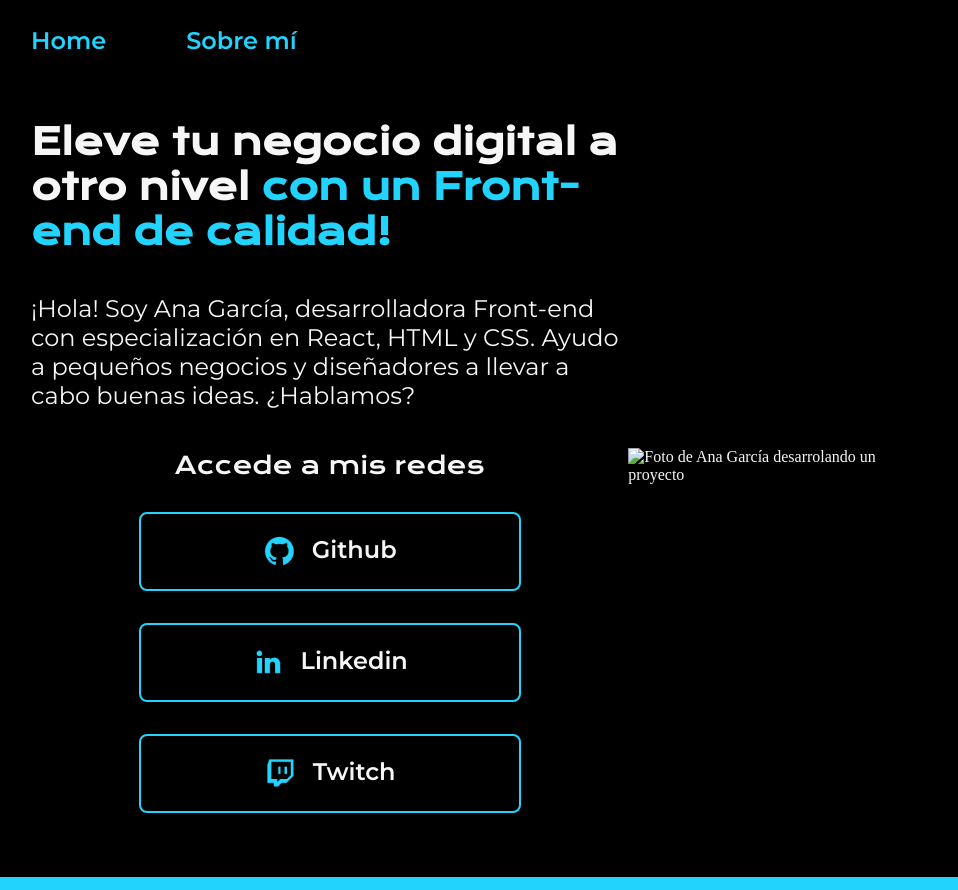
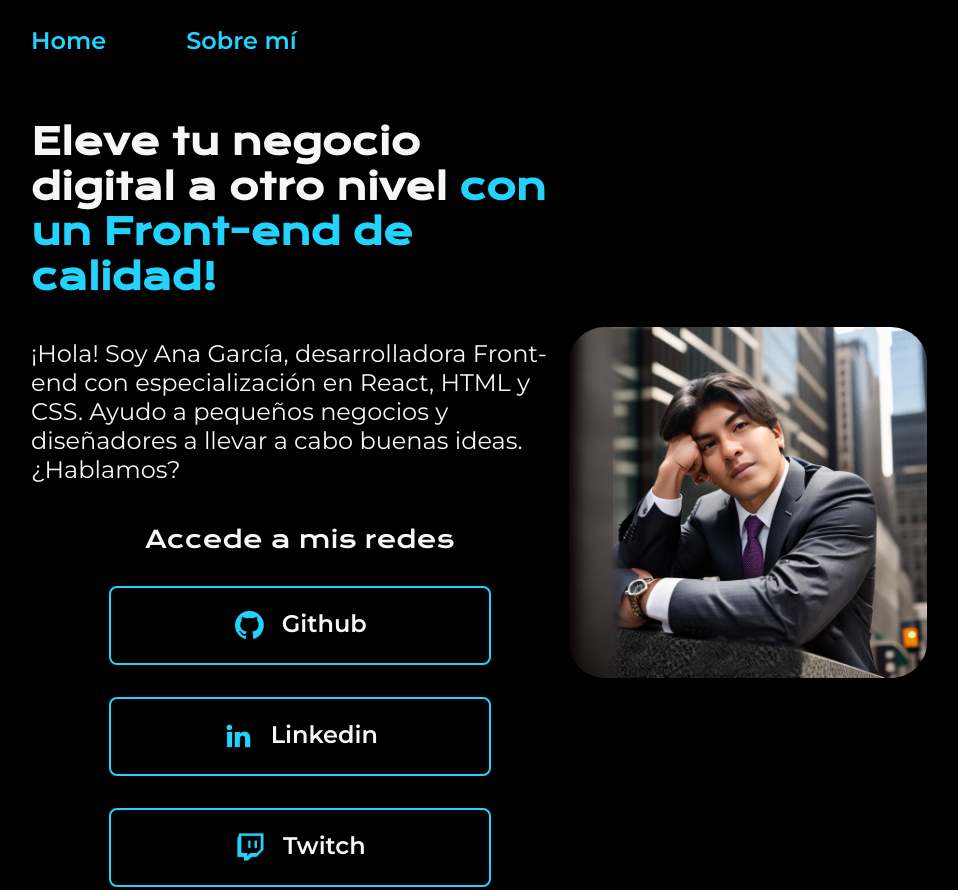
Before and after one commit to DavidRCJ/Portfolio-Alura-ONE, a plain HTML site: page index.html in a window 1280 px wide. Shown: the top 890 px of the page, without its empty margins (161-1119 px from the left). Drawn offline with nearby package versions, Linux system fonts and the light colour scheme.

Commit message:
Carga de archivos para funcionamiento

```diff
--- a/index.html
+++ b/index.html
@@ -44,7 +44,7 @@
                 </div>
 
         </section>
-            <img src="./assets/Imagen.png" alt="Foto de Ana García desarrolando un proyecto">
+            <img class="fotoPerfil" src="./assets/Imagem.jpg" alt="Foto de Ana García desarrolando un proyecto">
     </main>
     <footer class="footer">
         <p>Desarrollado por Alura Latam</p>
--- a/styles/style.css
+++ b/styles/style.css
@@ -99,6 +99,12 @@ body{
       font-family: var(--fuente-montserrat);
 }
 
+.fotoPerfil{
+    width: 40%;
+    height: 50%;
+    border-radius: 10%;
+}
+
 .presentacion__enlaces__link:hover{
     background-color: var(--color-hover);
 }
```
Also changed, not shown: about.html (+1 -1 lines), assets/Image.png (renamed from assets/Imagem.png), assets/Imagem.jpg (added).
